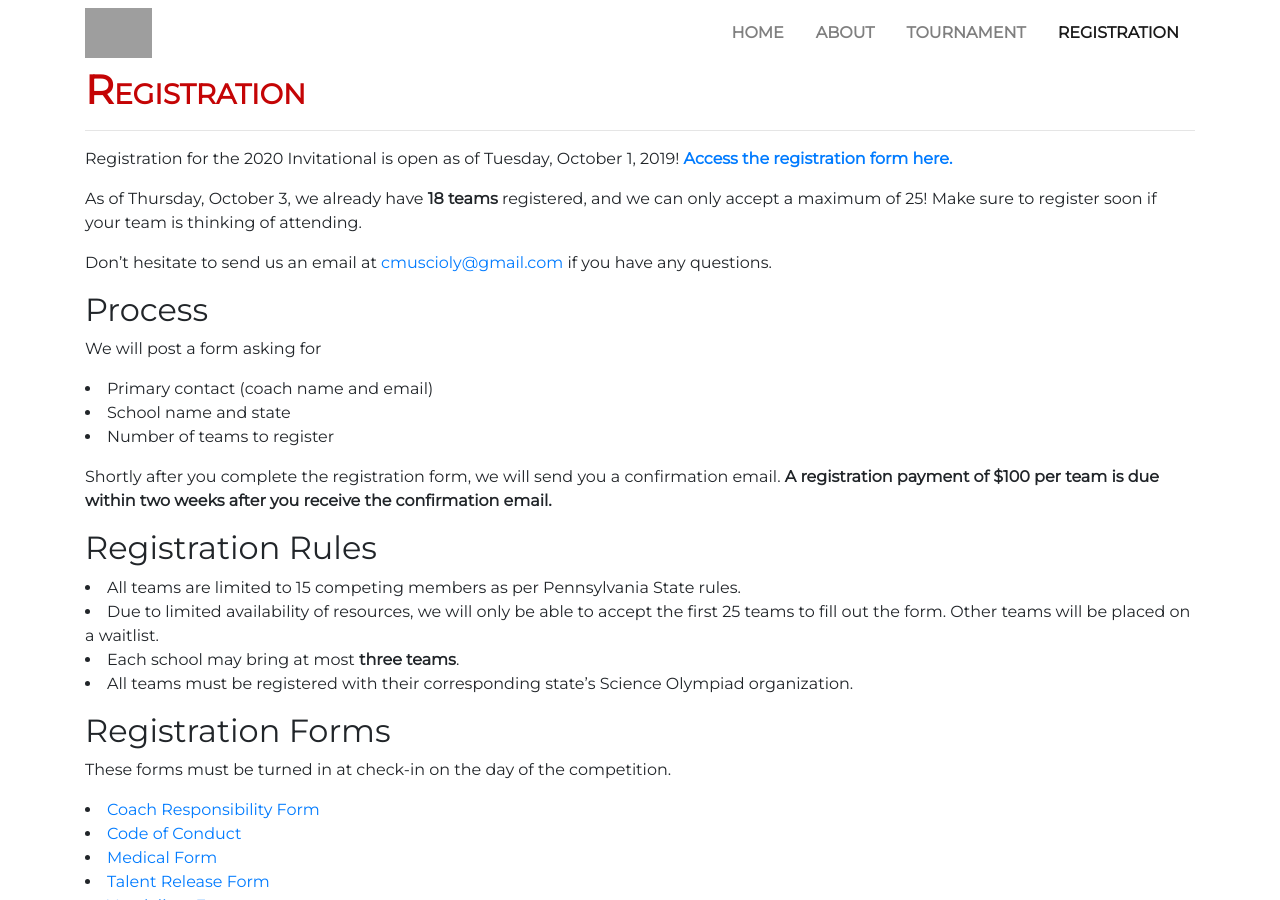
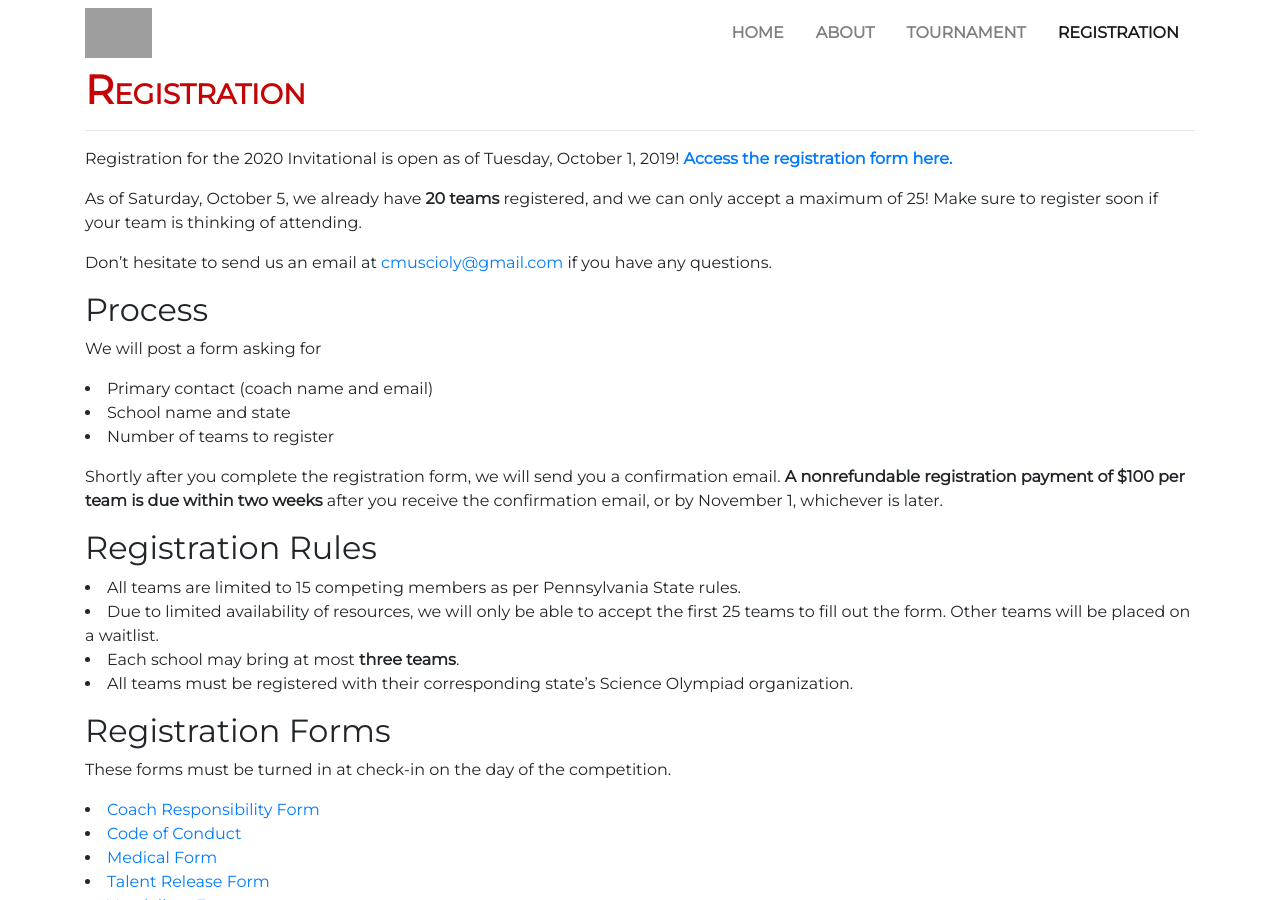
Before and after one commit to cmuscioly/cmuscioly.github.io, a Jekyll site: the page built from registration.md, in a window 1280 px wide. Built offline with Jekyll 4.4.1, drawn with Linux system fonts in a browser that asks for light colours; nearby versions of some CDN libraries; grey boxes are pictures that could not be loaded.

Commit message:
Update 2020 registration info

```diff
--- a/registration.md
+++ b/registration.md
@@ -11,7 +11,7 @@ Registration for the 2020 Invitational is open as of
 Tuesday, October 1, 2019!
 [**Access the registration form here.**](https://docs.google.com/forms/d/e/1FAIpQLSdqyPG1lmWlYSCofEADA0a63MBpba7Ygvw8ei4NN6Y5AkZGyw/viewform?usp=sf_link)
 
-As of Thursday, October 3, we already have **18 teams** registered, and we
+As of Saturday, October 5, we already have **20 teams** registered, and we
 can only accept a maximum of 25! Make sure to register soon if your team is
 thinking of attending.
 
@@ -25,7 +25,7 @@ We will post a form asking for
 - Number of teams to register
 
 Shortly after you complete the registration form, we will send you a confirmation email.
-**A registration payment of $100 per team is due within two weeks after you receive the confirmation email.**
+**A nonrefundable registration payment of $100 per team is due within two weeks** after you receive the confirmation email, or by November 1, whichever is later.
 
 ## Registration Rules
 - All teams are limited to 15 competing members as per Pennsylvania State rules.
```
